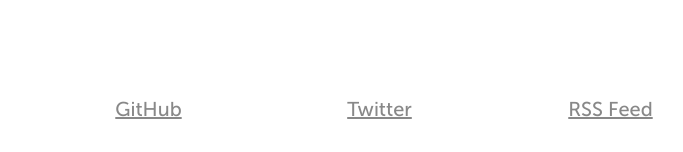
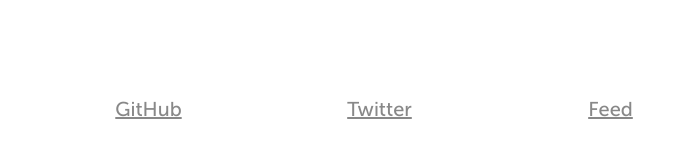
Before and after one commit to alisdair/alisdair.github.com, a Jekyll site: the page built from index.html, in a window 1280 px wide. Shown: the part 850-1002 px from the top of the page, without its empty margins (257-940 px from the left). Built offline with Jekyll 4.4.1, drawn with Linux system fonts in a browser that asks for light colours; some web fonts are replaced; Markdown is read by kramdown in place of the engine named in the settings.

Commit message:
Remove Feedburner.

```diff
--- a/_layouts/default.html
+++ b/_layouts/default.html
@@ -39,7 +39,7 @@
         <ul class="links">
           <li><a href="http://github.com/alisdair/">GitHub</a></li>
           <li><a href="http://twitter.com/alisdair/">Twitter</a></li>
-          <li><a href="http://feeds.feedburner.com/randomoracle">RSS Feed</a></li>
+          <li><a href="/feed.atom">Feed</a></li>
         </ul>
       </div>
     </div>
```
